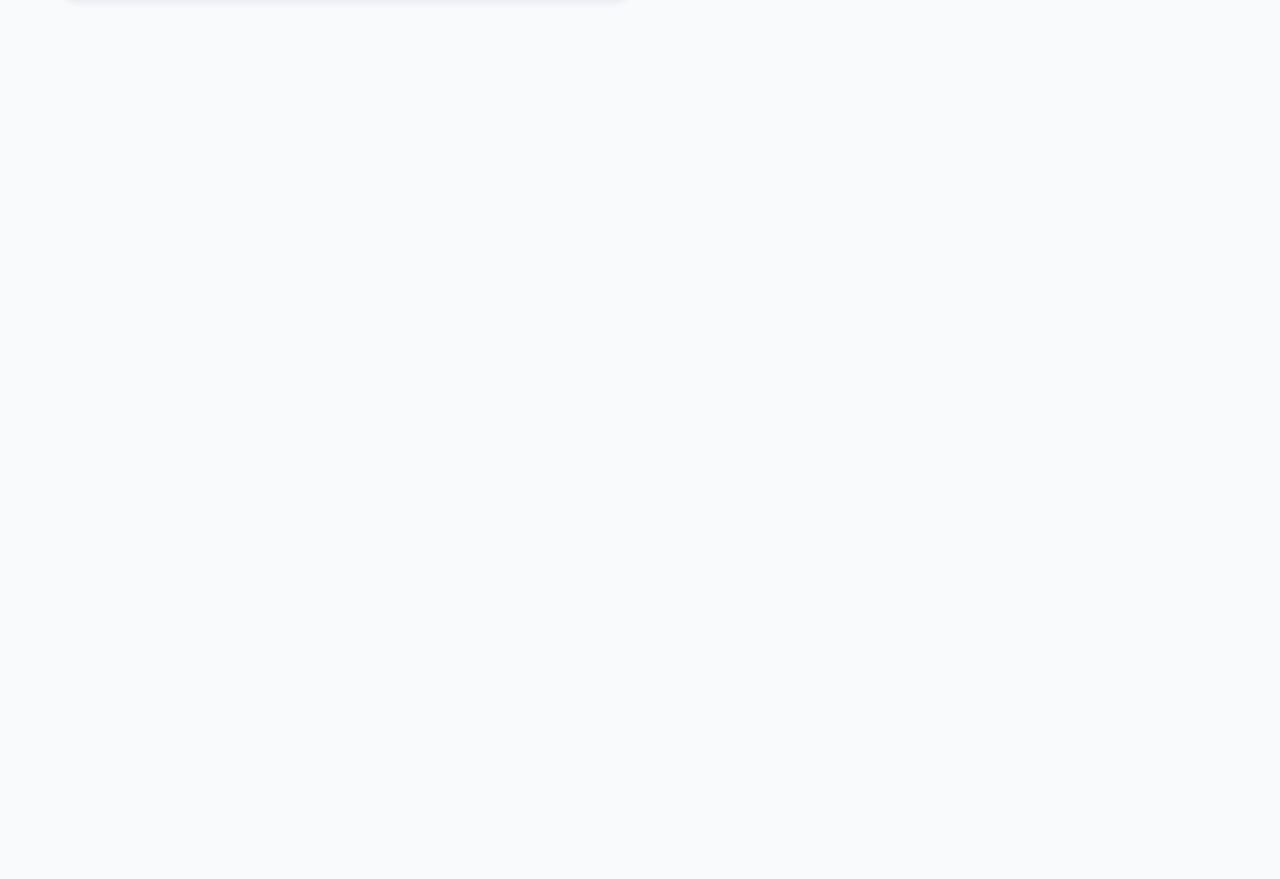
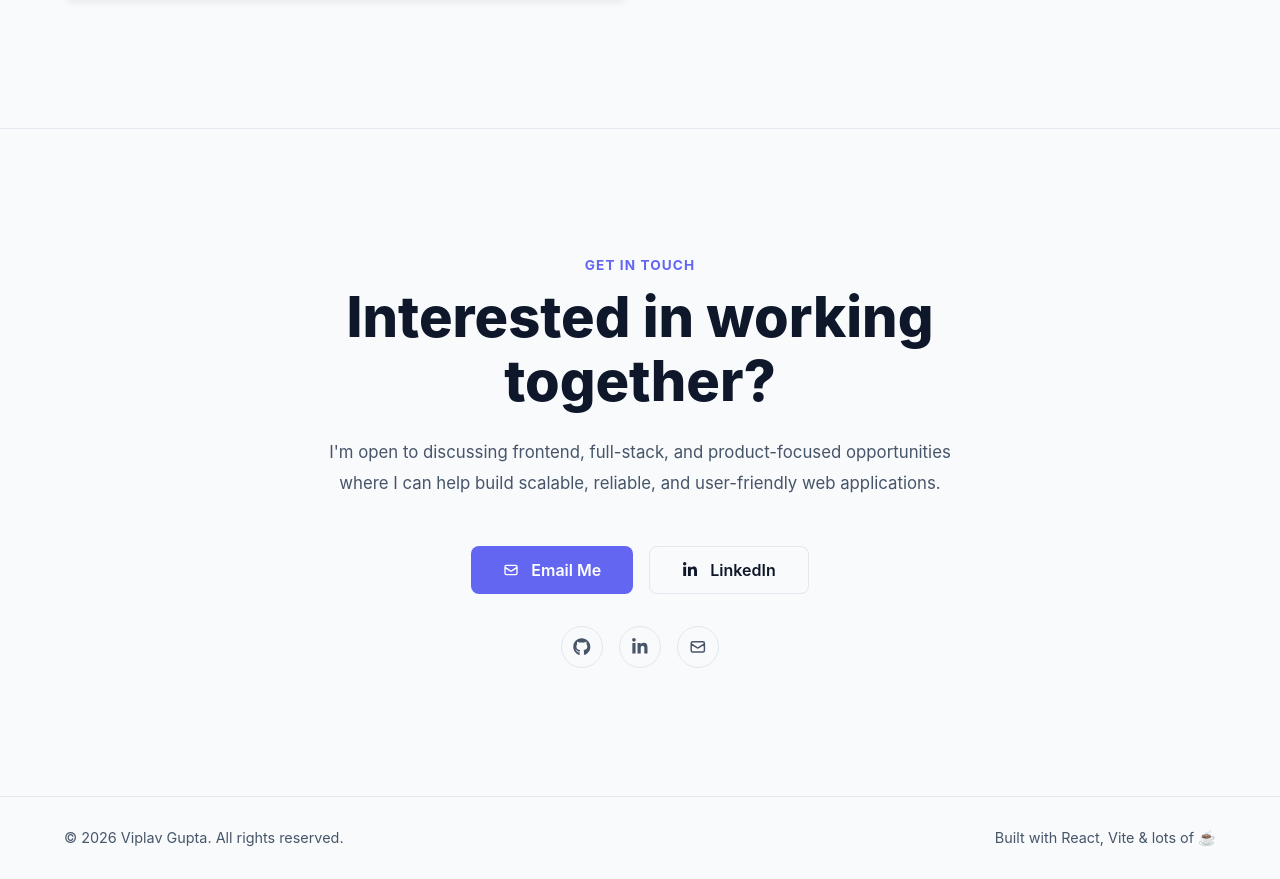
Before and after one commit to viplavg/VG-Portfolio, a React (Vite) app: page / in a window 1280 px wide. Shown: the part 5450-6329 px from the top of the page. Before the commit the page ends 5578 px from the top, so only its background shows below. Built offline with nearby package versions, Linux system fonts and the light colour scheme.

Commit message:
Implemented Contact and Footer section

```diff
--- a/src/App.jsx
+++ b/src/App.jsx
@@ -1,6 +1,8 @@
 import Navbar from "./components/Navbar/Navbar";
 import useTheme from "./hooks/useTheme";
+import Contact from "./sections/Contact/Contact";
 import Experience from "./sections/Experience/Experience";
+import Footer from "./sections/Footer/Footer";
 import Hero from "./sections/Hero/Hero";
 import Projects from "./sections/Projects/Projects";
 import Skills from "./sections/Skills/Skills";
@@ -17,6 +19,8 @@ function App() {
           <Experience />
           <Skills />
           <Projects />
+          <Contact />
+          <Footer />
       </main>
     </>
   );
--- /dev/null
+++ b/src/sections/Contact/Contact.css
@@ -0,0 +1,128 @@
+.contact {
+  padding-block: 8rem;
+  border-top: 1px solid var(--border-color);
+}
+
+.contact__content {
+  max-width: 760px;
+  margin-inline: auto;
+
+  text-align: center;
+}
+
+.contact__eyebrow {
+  margin-bottom: var(--space-sm);
+
+  color: var(--accent-primary);
+
+  font-size: 0.85rem;
+  font-weight: 700;
+  letter-spacing: 0.08em;
+  text-transform: uppercase;
+}
+
+.contact__title {
+  color: var(--text-primary);
+
+  font-size: clamp(2rem, 5vw, 3.5rem);
+  font-weight: 800;
+  line-height: 1.15;
+}
+
+.contact__description {
+  max-width: 650px;
+  margin: var(--space-lg) auto 0;
+
+  color: var(--text-secondary);
+
+  font-size: 1.05rem;
+  line-height: 1.8;
+}
+
+.contact__actions {
+  display: flex;
+  align-items: center;
+  justify-content: center;
+  flex-wrap: wrap;
+  gap: var(--space-md);
+
+  margin-top: var(--space-2xl);
+}
+
+.contact__actions .btn {
+  display: inline-flex;
+  align-items: center;
+  justify-content: center;
+  gap: var(--space-sm);
+
+  min-height: 48px;
+  padding-inline: var(--space-xl);
+}
+
+.contact__secondary-button {
+  color: var(--text-primary);
+  background-color: transparent;
+
+  border: 1px solid var(--border-color);
+}
+
+.contact__secondary-button:hover {
+  color: var(--accent-primary);
+  border-color: var(--accent-primary);
+}
+
+.contact__socials {
+  display: flex;
+  align-items: center;
+  justify-content: center;
+  gap: var(--space-md);
+
+  margin-top: var(--space-xl);
+}
+
+.contact__socials a {
+  display: inline-flex;
+  align-items: center;
+  justify-content: center;
+
+  width: 42px;
+  height: 42px;
+
+  color: var(--text-secondary);
+
+  border: 1px solid var(--border-color);
+  border-radius: 50%;
+
+  font-size: 1.1rem;
+
+  transition:
+    color 0.2s ease,
+    border-color 0.2s ease,
+    transform 0.2s ease;
+}
+
+.contact__socials a:hover {
+  color: var(--accent-primary);
+  border-color: var(--accent-primary);
+  transform: translateY(-3px);
+}
+
+@media (max-width: 768px) {
+  .contact {
+    padding-block: 6rem;
+  }
+
+  .contact__description {
+    font-size: 1rem;
+  }
+}
+
+@media (max-width: 480px) {
+  .contact__actions {
+    flex-direction: column;
+  }
+
+  .contact__actions .btn {
+    width: 100%;
+  }
+}
--- /dev/null
+++ b/src/sections/Contact/Contact.jsx
@@ -0,0 +1,74 @@
+import { FaGithub, FaLinkedinIn } from "react-icons/fa";
+import { HiOutlineMail } from "react-icons/hi";
+import "./Contact.css";
+
+const Contact = () => {
+  return (
+    <section id="contact" className="contact">
+      <div className="container">
+        <div className="contact__content">
+          <p className="contact__eyebrow">Get In Touch</p>
+
+          <h2 className="contact__title">
+            Interested in working together?
+          </h2>
+
+          <p className="contact__description">
+            I&apos;m open to discussing frontend, full-stack, and
+            product-focused opportunities where I can help build scalable,
+            reliable, and user-friendly web applications.
+          </p>
+
+          <div className="contact__actions">
+            <a
+              href="mailto:viplavg1999@gmail.com"
+              className="btn btn-primary"
+            >
+              <HiOutlineMail aria-hidden="true" />
+              Email Me
+            </a>
+
+            <a
+              href="https://www.linkedin.com/in/viplavg/"
+              target="_blank"
+              rel="noreferrer"
+              className="btn contact__secondary-button"
+            >
+              <FaLinkedinIn aria-hidden="true" />
+              LinkedIn
+            </a>
+          </div>
+
+          <div className="contact__socials">
+            <a
+              href="https://github.com/viplavg"
+              target="_blank"
+              rel="noreferrer"
+              aria-label="Visit Viplav Gupta's GitHub profile"
+            >
+              <FaGithub aria-hidden="true" />
+            </a>
+
+            <a
+              href="https://www.linkedin.com/in/viplavg/"
+              target="_blank"
+              rel="noreferrer"
+              aria-label="Visit Viplav Gupta's LinkedIn profile"
+            >
+              <FaLinkedinIn aria-hidden="true" />
+            </a>
+
+            <a
+              href="mailto:viplavg1999@gmail.com"
+              aria-label="Send an email to Viplav Gupta"
+            >
+              <HiOutlineMail aria-hidden="true" />
+            </a>
+          </div>
+        </div>
+      </div>
+    </section>
+  );
+};
+
+export default Contact;
--- /dev/null
+++ b/src/sections/Footer/Footer.css
@@ -0,0 +1,24 @@
+.footer {
+  border-top: 1px solid var(--border-color);
+}
+
+.footer__content {
+  display: flex;
+  align-items: center;
+  justify-content: space-between;
+
+  padding-block: 2rem;
+
+  color: var(--text-secondary);
+
+  font-size: 0.9rem;
+}
+
+@media (max-width: 768px) {
+  .footer__content {
+    flex-direction: column;
+    gap: var(--space-sm);
+
+    text-align: center;
+  }
+}
--- /dev/null
+++ b/src/sections/Footer/Footer.jsx
@@ -0,0 +1,19 @@
+import "./Footer.css";
+
+const Footer = () => {
+  return (
+    <footer className="footer">
+      <div className="container footer__content">
+        <p>
+          © {new Date().getFullYear()} Viplav Gupta. All rights reserved.
+        </p>
+
+        <p>
+          Built with React, Vite & lots of ☕
+        </p>
+      </div>
+    </footer>
+  );
+};
+
+export default Footer;
```
